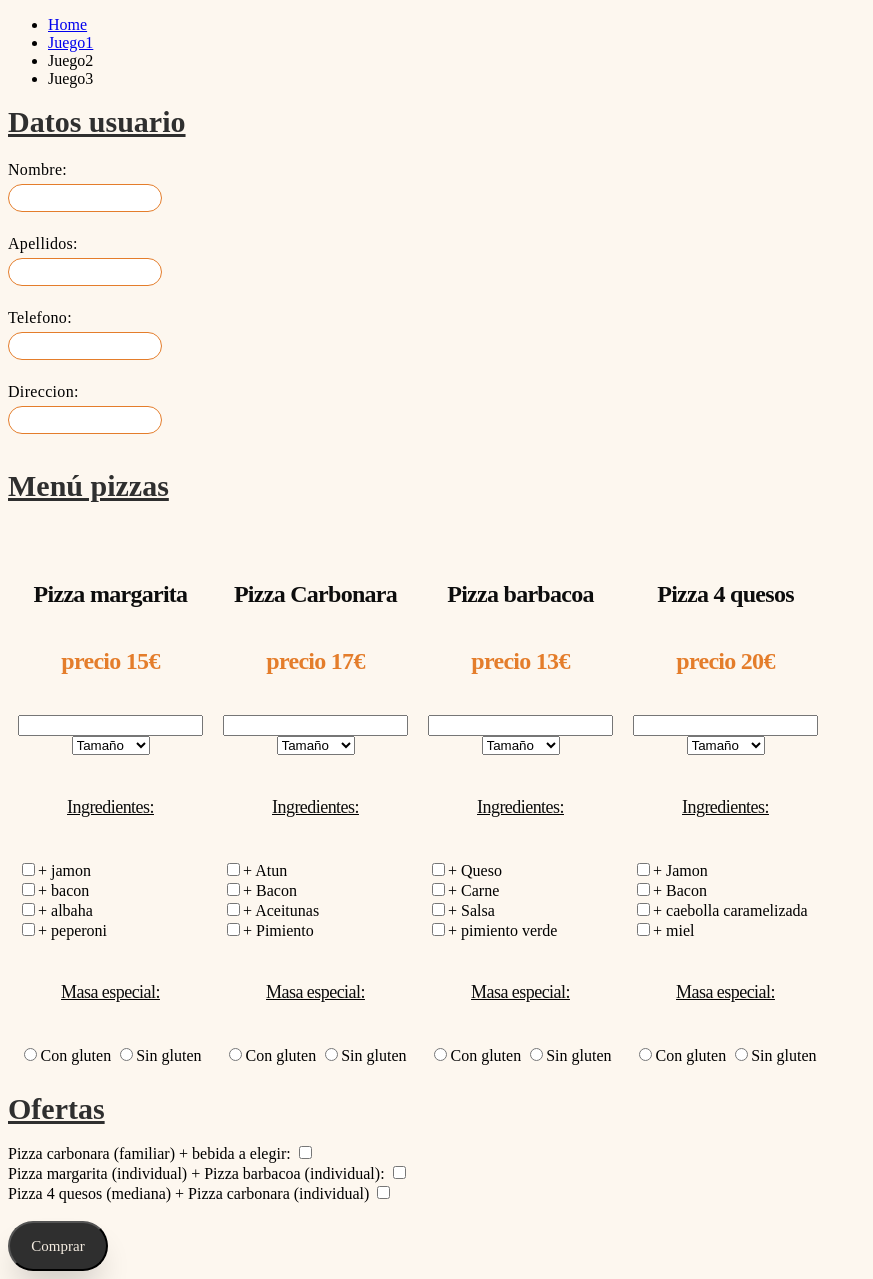
After one commit to Polmr2003/php, a PHP site: page /php/Pedido.php in a window 1280 px wide. The commit adds this page. Shown: the whole page, without its empty margins (0-873 px from the left). Run offline with PHP 8.4, Linux system fonts and the light colour scheme.

Commit message:
m07 - pedido php

```diff
--- a/css/estilo.css
+++ b/css/estilo.css
@@ -1,3 +1,42 @@
+/* ------------------------------------------------- Contenido (Body) de el html ----------------------------------------------------------------------- */
+/* body donde aparece todo */
+body{
+    background: #FDF7EF;
+}
+
+/* ------------------------------------------------- Informacion de el usuario----------------------------------------------------------------------- */
+/* Texto que indica que tiene que introducir el usuario */
+.info_usu {
+    color: #000;
+
+    /* Poppins/Body - 16px */
+    font-family: Poppins;
+    font-size: 16px;
+    font-style: normal;
+    font-weight: 400;
+    line-height: 175%;
+    /* 28px */
+    letter-spacing: 0.32px;
+}
+
+/* Input donde pone la informacion el usuario */
+.input_usu {
+    /* Tamaño (display: como se muestra, centrado..) (widht: anchura) (height: altura) */
+    display: flex;
+    width: 120px;
+    height: 10px;
+    padding: 8px 16px;
+    align-items: center;
+    gap: 227px;
+    border-radius: 24px;
+
+    /* Color... */
+    border: 1px solid #E47D2B;
+    background: var(--FFFFFF-Bg-1, #FFF);
+
+}
+
+/* ------------------------------------------------- Pedido ----------------------------------------------------------------------- */
 /* Menu Pizzas, ofertas */
 h1 {
     color: #2F2F2F;
@@ -42,8 +81,8 @@ h5 {
     flex: 1 0 0;
 }
 
-/* Ingredientes title */
-.tit_ingrediets {
+/* titulo de los ingredientes, masa especial */
+.tit_info {
     color: var(--oil-11, #0D0D0D);
     font-family: DM Sans;
     font-size: 18px;
@@ -52,3 +91,46 @@ h5 {
     line-height: normal;
     letter-spacing: -0.54px;
 }
+
+/* fondo Buscador */
+.fondo_bus {
+    border-radius: 30px;
+    background: rgba(246, 216, 178, 0.45);
+    box-shadow: 0px 12px 40px -16px rgba(0, 0, 0, 0.10);
+}
+
+/* Ingredientes extra */
+.ingredientes {
+    text-align: left;
+}
+
+/* Div con la informacion de las pizzas */
+.div_informacion {
+    margin: 10px;
+    text-align: center;
+}
+
+/* Boton de pedir pizza */
+.my_Btn {
+    /* Tamaño (widht: anchura) (height: altura)*/
+    width: 100px;
+    height: 50px;
+
+    /* Color... */
+    border-radius: 84px;
+    background: #2F2F2F;
+    box-shadow: 0px 20px 32px -8px rgba(0, 0, 0, 0.20);
+}
+
+/* Text del boton */
+.txt_my_Btn {
+    /* Tamaño (font-size: tamaño de letra)*/
+    font-size: 15px;
+
+    /* Color... */
+    color: #F4ECE1;
+    font-family: Poppins;
+    font-style: normal;
+    line-height: 94.8%;
+    /* 18.96px */
+}
--- /dev/null
+++ b/php/Funtions.php
@@ -0,0 +1,49 @@
+<?php
+//_______________funciones______________________________
+//------------------------------------------------------
+
+
+function myHeader(){
+    $head = <<<CABECERA
+    <!DOCTYPE html>
+    <html lang="en">
+
+    <head>
+        <meta charset="UTF-8">
+        <meta name="viewport" content="width=device-width, initial-scale=1.0">
+        <title>Tirar dado</title>
+    </head>
+    CABECERA;
+
+    echo $head;
+}
+
+function myMenu(){
+
+    $menu = <<<MENU
+    <div class="menu">
+       <ul>
+           <li>
+           <a href="home.php"> Home </a>
+           </li>
+           <li>
+               <a href="juego1.php">Juego1 </a>
+           </li>
+           <li>Juego2</li>
+           <li>Juego3</li>
+       </ul>
+    </div>
+    MENU;
+
+    echo $menu;
+}
+
+/**
+ * $someting - es la frase que queremos mostrar
+ * return - con el return retornamos la frase con \n para que nos haga un salto de linea
+ */
+function println($something): string{
+    return "$something\n";
+};
+
+?>
--- /dev/null
+++ b/php/Pedido.php
@@ -0,0 +1,263 @@
+<?php
+// importamos las classes con los metodos
+require_once 'Funtions.php';
+
+myHeader();
+myMenu();;
+//variables
+
+//metodos
+?>
+
+<!DOCTYPE html>
+<html lang="en">
+
+<head>
+    <meta charset="UTF-8">
+    <meta name="viewport" content="width=device-width, initial-scale=1.0">
+    <title>Carta</title>
+    <link rel="stylesheet" type="text/css" href="../css/estilo.css" />
+</head>
+
+<body>
+    <form action="" method="post">
+        <!-- Datos usuario -->
+        <h1>Datos usuario</h1>
+
+        <!-- Nombre de el usuario -->
+        <label for="nombre" class="info_usu">Nombre:</label>
+        <input type="text" class="input_usu" id="nombre">
+        <!-- Mostrar si las creedenciales son válidas de nombre-->
+        <span style="color:red" class="Error_nom_usu" id="validacion_nombre"></span><br>
+
+        <!-- Apellidos de el usuario -->
+        <label for="apellidos" class="info_usu">Apellidos:</label>
+        <input type="text" class="input_usu" id="Apellidos">
+        <!-- Mostrar si las creedenciales son válidas de nombre-->
+        <span style="color:red" class="form-text" id="validacion_Apellidos"></span><br>
+
+        <!-- Telefono de el usuario -->
+        <label for="Apellidos" class="info_usu">Telefono:</label>
+        <input type="text" class="input_usu" id="Telefono">
+        <!-- Mostrar si las creedenciales son válidas de nombre-->
+        <span style="color:red" class="form-text" id="validacion_Telefono"></span><br>
+
+        <!-- Direccion de el usuario -->
+        <label for="Apellidos" class="info_usu">Direccion:</label>
+        <input type="text" class="input_usu" id="Direccion">
+        <!-- Mostrar si las creedenciales son válidas de nombre-->
+        <span style="color:red" class="form-text" id="validacion_Direccion"></span><br>
+
+
+
+
+        <!-- Menu de las pizzas -->
+        <h1>Menú pizzas</h1>
+        <br>
+
+        <!-- Contenedor flex para poner la informacion de las pizzas una al lado de otra -->
+        <div style="display: flex; flex-wrap: wrap;">
+
+            <!-- Creamos un contenedor para guardar la informacion de la pizza margarita -->
+            <div style="margin: 10px; text-align: center;">
+
+                <!-- Titulo de la pizza -->
+                <h4>Pizza margarita</h4>
+
+                <!-- Formulario -->
+                <h5>precio 15€</h5>
+
+                <label for="num_pizzas" class="form-label"></label>
+                <input type="number" class="form-control" id="num_pizzas">
+                <br>
+                <!-- Select con los tamaños -->
+                <select name="tamaño_pizza" id="tamaño_pizza" class="form-select" aria-label="Default select example" required>
+                    <option selected>Tamaño</option>
+                    <option>mediana</option>
+                    <option>familiar</option>
+                    <option>individual</option>
+                </select>
+                <!-- Inrgedientes de la pizza -->
+                <u>
+                    <h6 class="tit_info"> Ingredientes:</h6>
+                </u>
+                <p class="ingredientes">
+                    <input type="checkbox" name="" value="añadir">+ jamon<br>
+                    <input type="checkbox" name="" value="añadir">+ bacon<br>
+                    <input type="checkbox" name="" value="añadir">+ albaha<br>
+                    <input type="checkbox" name="" value="añadir">+ peperoni<br>
+                </p>
+
+                <!-- Tipo masa -->
+                <u>
+                    <h6 class="tit_info">Masa especial:</h6>
+                </u>
+                <input type="radio" name="masa" value="masa_especial">Con gluten
+                <input type="radio" name="masa" value="masa_especial">Sin gluten<br>
+
+                <!-- Cerramos el contenedor con la informacion de la pizza margarita -->
+            </div>
+
+            <!-- Creamos un contenedor para guardar la informacion de la pizza carbonara -->
+            <div style="margin: 10px; text-align: center;">
+
+                <!-- Titulo de la pizza -->
+                <h4>Pizza Carbonara</h4>
+
+                <!-- Descripcion -->
+
+
+
+                <!-- Formulario -->
+                <h5>precio 17€</h5>
+
+                <label for="num_pizzas" class="form-label"></label>
+                <input type="number" class="form-control" id="num_pizzas">
+                <br>
+
+                <!-- Select con los tamaños -->
+                <select name="tamaño_pizza" id="tamaño_pizza" class="form-select" aria-label="Default select example" required>
+                    <option selected>Tamaño</option>
+                    <option>mediana</option>
+                    <option>familiar</option>
+                    <option>individual</option>
+                </select>
+                <!-- Inrgedientes de la pizza -->
+                <u>
+                    <h6 class="tit_info"> Ingredientes:</h6>
+                </u>
+
+                <p class="ingredientes">
+                    <input type="checkbox" name="" value="añadir">+ Atun<br>
+                    <input type="checkbox" name="" value="añadir">+ Bacon<br>
+                    <input type="checkbox" name="" value="añadir">+ Aceitunas<br>
+                    <input type="checkbox" name="" value="añadir">+ Pimiento<br>
+                </p>
+
+                <!-- Tipo masa -->
+                <u>
+                    <h6 class="tit_info">Masa especial:</h6>
+                </u>
+                <input type="radio" name="masa" value="masa_especial">Con gluten
+                <input type="radio" name="masa" value="masa_especial">Sin gluten<br>
+
+                <!-- Cerramos el contenedor con la informacion de la pizza carbonara -->
+            </div>
+
+            <!-- Creamos un contenedor para guardar la informacion de la pizza barbacoa -->
+            <div class="div_informacion">
+
+                <!-- Titulo de la pizza -->
+                <h4>Pizza barbacoa</h4>
+
+                <!-- Formulario -->
+                <h5>precio 13€</h5>
+
+                <label for="num_pizzas" class="form-label"></label>
+                <input type="number" class="form-control" id="num_pizzas">
+                <br>
+                <!-- Select con los tamaños -->
+                <select name="tamaño_pizza" id="tamaño_pizza" class="form-select" aria-label="Default select example" required>
+                    <option selected>Tamaño</option>
+                    <option>mediana</option>
+                    <option>familiar</option>
+                    <option>individual</option>
+                </select>
+                <!-- Inrgedientes de la pizza -->
+                <u>
+                    <h6 class="tit_info"> Ingredientes:</h6>
+                </u>
+
+                <p class="ingredientes">
+                    <input type="checkbox" name="" value="añadir">+ Queso<br>
+                    <input type="checkbox" name="" value="añadir">+ Carne<br>
+                    <input type="checkbox" name="" value="añadir">+ Salsa<br>
+                    <input type="checkbox" name="" value="añadir">+ pimiento verde<br>
+                </p>
+
+                <!-- Tipo masa -->
+                <u>
+                    <h6 class="tit_info">Masa especial:</h6>
+                </u>
+                <input type="radio" name="masa" value="masa_especial">Con gluten
+                <input type="radio" name="masa" value="masa_especial">Sin gluten<br>
+
+                <!-- Cerramos el contenedor con la informacion de la pizza barbacoa -->
+            </div>
+
+            <!-- Creamos un contenedor para guardar la informacion de la pizza 4 quesos -->
+            <div style="margin: 10px; text-align: center;">
+
+                <!-- Titulo de la pizza -->
+                <h4>Pizza 4 quesos</h4>
+
+                <!-- Formulario -->
+                <h5>precio 20€</h5>
+
+                <label for="num_pizzas" class="form-label"></label>
+                <input type="number" class="form-control" id="num_pizzas">
+                <br>
+                <!-- Select con los tamaños -->
+                <select name="tamaño_pizza" id="tamaño_pizza" class="form-select" aria-label="Default select example" required>
+                    <option selected>Tamaño</option>
+                    <option>mediana</option>
+                    <option>familiar</option>
+                    <option>individual</option>
+                </select>
+                <!-- Inrgedientes de la pizza -->
+                <u>
+                    <h6 class="tit_info"> Ingredientes:</h6>
+                </u>
+
+                <p class="ingredientes">
+                    <input type="checkbox" name="" value="añadir">+ Jamon<br>
+                    <input type="checkbox" name="" value="añadir">+ Bacon<br>
+                    <input type="checkbox" name="" value="añadir">+ caebolla caramelizada<br>
+                    <input type="checkbox" name="" value="añadir">+ miel<br>
+                </p>
+
+                <!-- Tipo masa -->
+                <u>
+                    <h6 class="tit_info">Masa especial:</h6>
+                </u>
+                <input type="radio" name="masa" value="masa_especial">Con gluten
+                <input type="radio" name="masa" value="masa_especial">Sin gluten<br>
+
+                <!-- Cerramos el contenedor con la informacion de la pizza 4 quesos -->
+            </div>
+
+            <!-- Cerramos el display flex -->
+        </div>
+
+        <!-- Ofertas -->
+        <h1>Ofertas</h1>
+
+        <!-- Bebida + pizza familiar -->
+        <label for="Bebida_+_pizza" class="form-label">Pizza carbonara (familiar) + bebida a elegir:</label>
+        <input type="checkbox" class="form-control" id="Bebida_+_pizza">
+        <!-- Mostrar si las creedenciales son válidas de nombre-->
+        <span style="color:red" class="form-text" id="Bebida_+_pizza"></span><br>
+
+
+        <!-- pizza + pizza  -->
+        <label for="pizza_+_pizza" class="form-label">Pizza margarita (individual) + Pizza barbacoa (individual):</label>
+        <input type="checkbox" class="form-control" id="pizza+_pizza">
+        <!-- Mostrar si las creedenciales son válidas de nombre-->
+        <span style="color:red" class="form-text" id="pizza+_pizza"></span><br>
+
+
+        <!-- media + normal -->
+        <label for="media_+_normal" class="form-label">Pizza 4 quesos (mediana) + Pizza carbonara (individual)</label>
+        <input type="checkbox" class="form-control" id="media_+ _normal">
+        <!-- Mostrar si las creedenciales son válidas de nombre-->
+        <span style="color:red" class="form-text" id="media_+ _normal"></span><br><br>
+
+        <!-- Boton -->
+        <button class="my_Btn">
+            <p class="txt_my_Btn">Comprar</p>
+        </button>
+    </form>
+
+</body>
+
+</html>
```
Also changed, not shown: html/Carta.html (deleted, +0 -43 lines), html/Pedido.html (added, +252 -0 lines), php/Tiket.php (added), php/Usuario.php (added).
